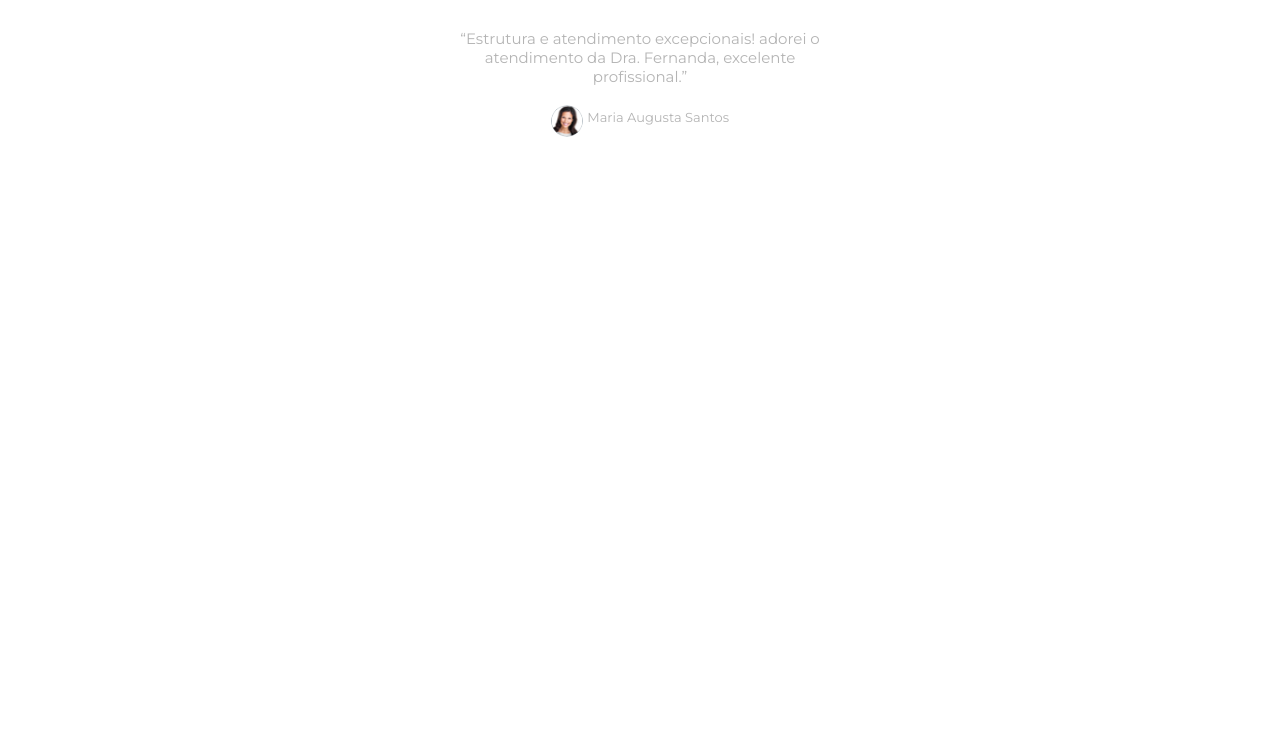
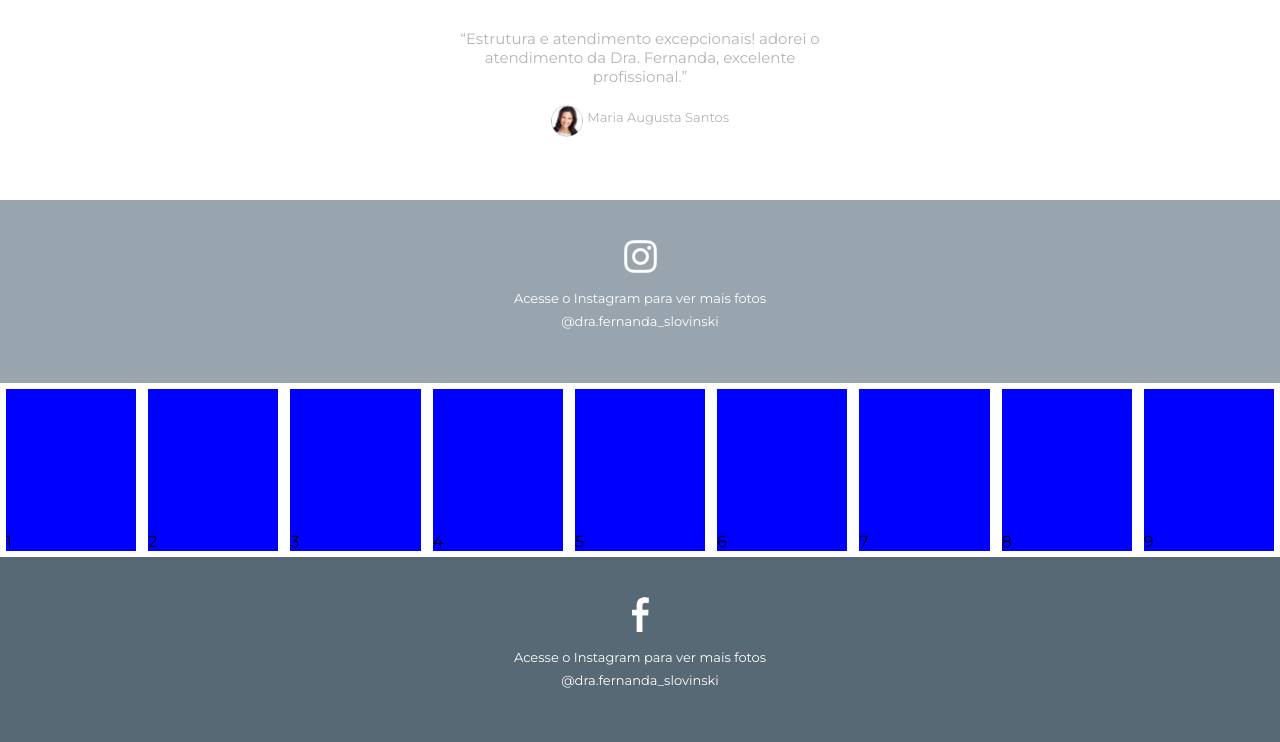
Before and after one commit to johnnyofoco/estudosFrontEnd, a PHP site: page / in a window 1280 px wide. Shown: the part 2344-3086 px from the top of the page. Before the commit the page ends 2481 px from the top, so only its background shows below. Run offline with PHP 8.4, Linux system fonts and the light colour scheme.

Commit message:
Projeto4 - LandingPage:  Finalizando  Sessão Social

```diff
--- a/Projetos/Projeto4 - LandingPage/css/styles.css
+++ b/Projetos/Projeto4 - LandingPage/css/styles.css
@@ -300,7 +300,63 @@ section.depoimentos .depoimento-single{
 	vertical-align: top;
 }
 
+/*#### SOCIAL ####*/
+
+.instagram-chamada{
+	float: left;
+	width: 100%;
+	text-align: center;
+	padding:40px 0;
+	background: #98a5ae;
+}
+
+.instagram-chamada p{
+	line-height: 23px;
+	color: white;
+	padding:10px 0;
+	font-size: 13px;
+}
+
+.mosaico-social{
+	float: left;
+	width: 100%;
+}
+
+.img-mosaico-single-social{
+	float: left;
+	width: calc(100% / 9);
+	padding-top: calc(100% / 9);
+	background-color: blue;
+	border:6px solid white;
+}
+
+.facebook-chamada{
+	float: left;
+	width: 100%;
+	text-align: center;
+	padding:40px 0;
+	background:  #576975;
+}
+
+.facebook-chamada p{
+	line-height: 23px;
+	color: white;
+	padding:10px 0;
+	font-size: 13px;
+}
+
 /*#### RESPONSIVO ####*/
+
+@media screen and (max-width: 1024px){
+	.img-mosaico-single-social{
+		width: calc(100% / 6);
+		padding-top: calc(100% / 6);
+	}
+
+	.mosaico-social > div:nth-of-type(1n+7){
+		display: none;
+	}
+}
 
 @media screen and (max-width: 768px) {
 
@@ -366,6 +422,14 @@ section.depoimentos .depoimento-single{
         padding-top:calc(70% * 0.6);
     }
 
+    .img-mosaico-single-social{
+        width: calc(100% / 3);
+        padding-top: calc(100% / 3);
+    }
+
+    .mosaico-social > div:nth-of-type(1n+4){
+        display: none;
+    }
 
 }
 
--- a/Projetos/Projeto4 - LandingPage/index.html
+++ b/Projetos/Projeto4 - LandingPage/index.html
@@ -278,9 +278,31 @@
 		</div><!--container-->
 	</section><!--depoimentos-->
 
-    <section class="social">
+	<section class="social">
+		<div class="instagram-chamada">
+			<a target="_blank" href="http://instagram.com"><img src="imagens/inst.png" /></a>
+			<p>Acesse o Instagram para ver mais fotos<br />
+			@dra.fernanda_slovinski</p>
+		</div><!--instagram-chamada-->
 
-    </section>
+		<div class="mosaico-social">
+			<div style="background-image:url('');" class="img-mosaico-single-social">1</div><!--img-mosaico-single-social-->
+			<div class="img-mosaico-single-social">2</div><!--img-mosaico-single-social-->
+			<div class="img-mosaico-single-social">3</div><!--img-mosaico-single-social-->
+			<div class="img-mosaico-single-social">4</div><!--img-mosaico-single-social-->
+			<div class="img-mosaico-single-social">5</div><!--img-mosaico-single-social-->
+			<div class="img-mosaico-single-social">6</div><!--img-mosaico-single-social-->
+			<div class="img-mosaico-single-social">7</div><!--img-mosaico-single-social-->
+			<div class="img-mosaico-single-social">8</div><!--img-mosaico-single-social-->
+			<div class="img-mosaico-single-social">9</div><!--img-mosaico-single-social-->
+		</div><!--mosaico-social-->
+		<div class="facebook-chamada">
+			<a target="_blank" href="http://facebook.com"><img src="imagens/fb.png" /></a>
+			<p>Acesse o Instagram para ver mais fotos<br />
+			@dra.fernanda_slovinski</p>
+		</div><!--fb-chamada-->
+		<div class="clear"></div>
+	</section><!--social-->
 
 </body>
 
```
Also changed, not shown: Projetos/Projeto4 - LandingPage/imagens/fb.png (added), Projetos/Projeto4 - LandingPage/imagens/inst.png (added).
